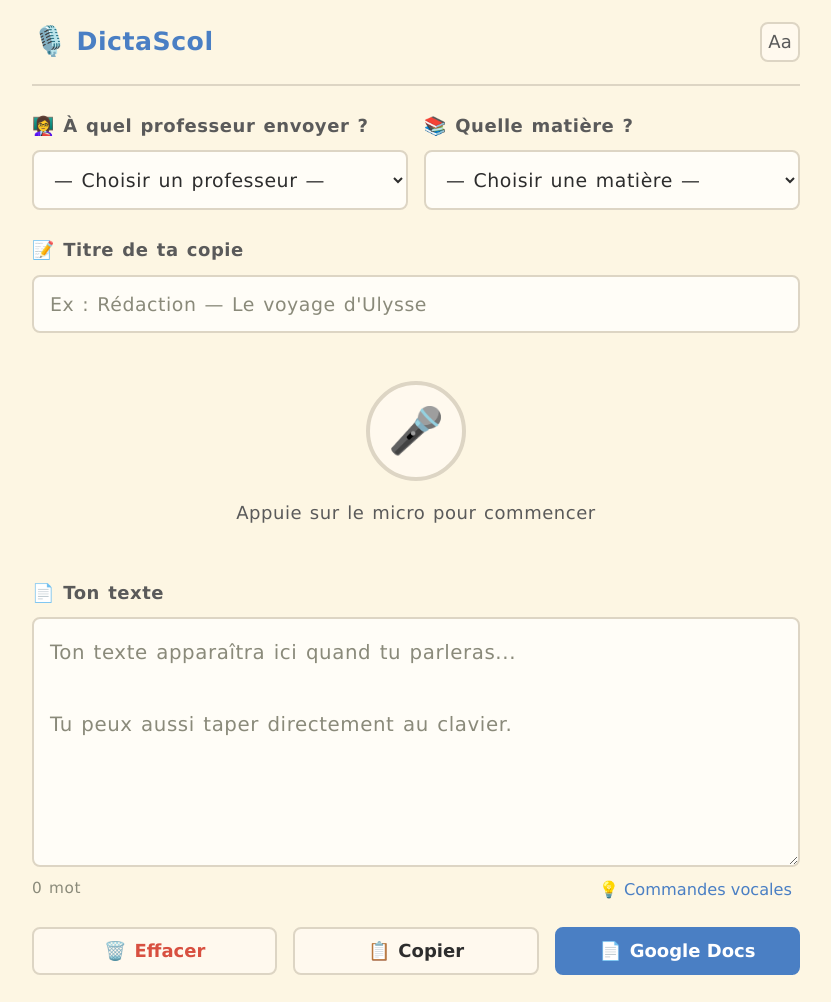
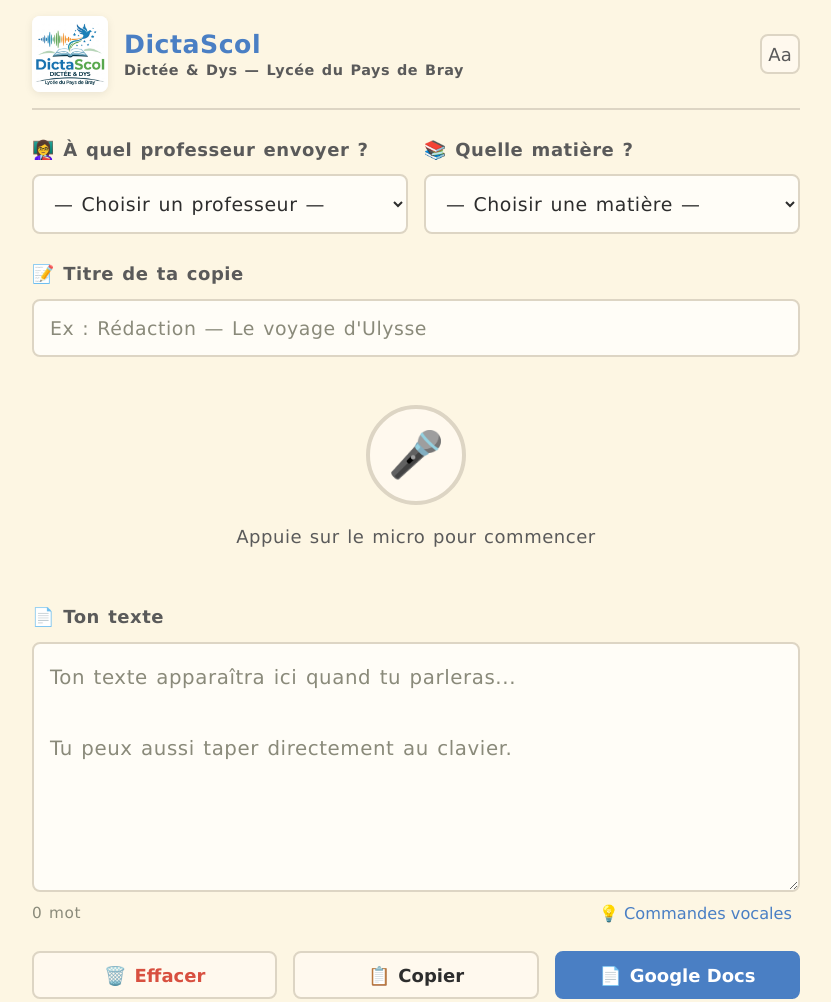
Before and after one commit to florentboullier/dictascol, a plain HTML site: page index.html in a window 1280 px wide. Shown: the whole page, without its empty margins (224-1055 px from the left). Drawn offline with Linux system fonts and the light colour scheme; a web font is replaced by a local one.

Commit message:
Add DictaScol logo to header, favicon, and README

```diff
--- a/index.html
+++ b/index.html
@@ -3,9 +3,11 @@
 <head>
   <meta charset="UTF-8">
   <meta name="viewport" content="width=device-width, initial-scale=1.0, maximum-scale=1.0, user-scalable=no">
-  <title>DictaScol — Dictée vocale pour l'école</title>
-  <meta name="description" content="Application de dictée vocale pour élèves dyslexiques. Dicte, corrige, exporte vers Google Docs.">
+  <title>DictaScol — Dictée & Dys — Lycée du Pays de Bray</title>
+  <meta name="description" content="Application de dictée vocale pour élèves dyslexiques — Lycée du Pays de Bray.">
   <meta name="theme-color" content="#4A7FC4">
+  <link rel="icon" type="image/jpeg" href="logo.jpg">
+  <link rel="apple-touch-icon" href="logo.jpg">
   <link rel="stylesheet" href="style.css">
   <!-- Google Identity Services (OAuth) -->
   <script src="https://accounts.google.com/gsi/client" async defer></script>
@@ -16,8 +18,11 @@
     <!-- ============ HEADER ============ -->
     <header class="header">
       <div class="header-brand">
-        <span class="header-icon" aria-hidden="true">🎙️</span>
-        <h1>DictaScol</h1>
+        <img src="logo.jpg" alt="DictaScol — Dictée & Dys — Lycée du Pays de Bray" class="header-logo">
+        <div class="header-titles">
+          <h1>DictaScol</h1>
+          <span class="header-subtitle">Dictée &amp; Dys — Lycée du Pays de Bray</span>
+        </div>
       </div>
       <div class="header-actions">
         <button id="font-toggle" class="btn-icon" title="Basculer police dyslexie / standard" aria-label="Changer la police">
--- a/style.css
+++ b/style.css
@@ -131,11 +131,23 @@ body {
 .header-brand {
   display: flex;
   align-items: center;
-  gap: var(--space-sm);
+  gap: var(--space-md);
 }
 
-.header-icon {
-  font-size: 1.6rem;
+.header-logo {
+  width: 76px;
+  height: 76px;
+  object-fit: contain;
+  border-radius: var(--radius-sm);
+  box-shadow: var(--shadow);
+  background: #FFFFFF;
+  flex-shrink: 0;
+}
+
+.header-titles {
+  display: flex;
+  flex-direction: column;
+  line-height: 1.25;
 }
 
 .header h1 {
@@ -143,6 +155,12 @@ body {
   font-weight: 700;
   color: var(--primary);
   letter-spacing: 0.02em;
+}
+
+.header-subtitle {
+  font-size: 0.8rem;
+  color: var(--text-secondary);
+  font-weight: 600;
 }
 
 .header-actions {
@@ -820,6 +838,15 @@ body {
     padding: 0 var(--space-sm);
   }
 
+  .header-logo {
+    width: 56px;
+    height: 56px;
+  }
+
+  .header-subtitle {
+    font-size: 0.7rem;
+  }
+
   .mic-button {
     width: 88px;
     height: 88px;
```
Also changed, not shown: logo.jpg (added), 1 other file.
